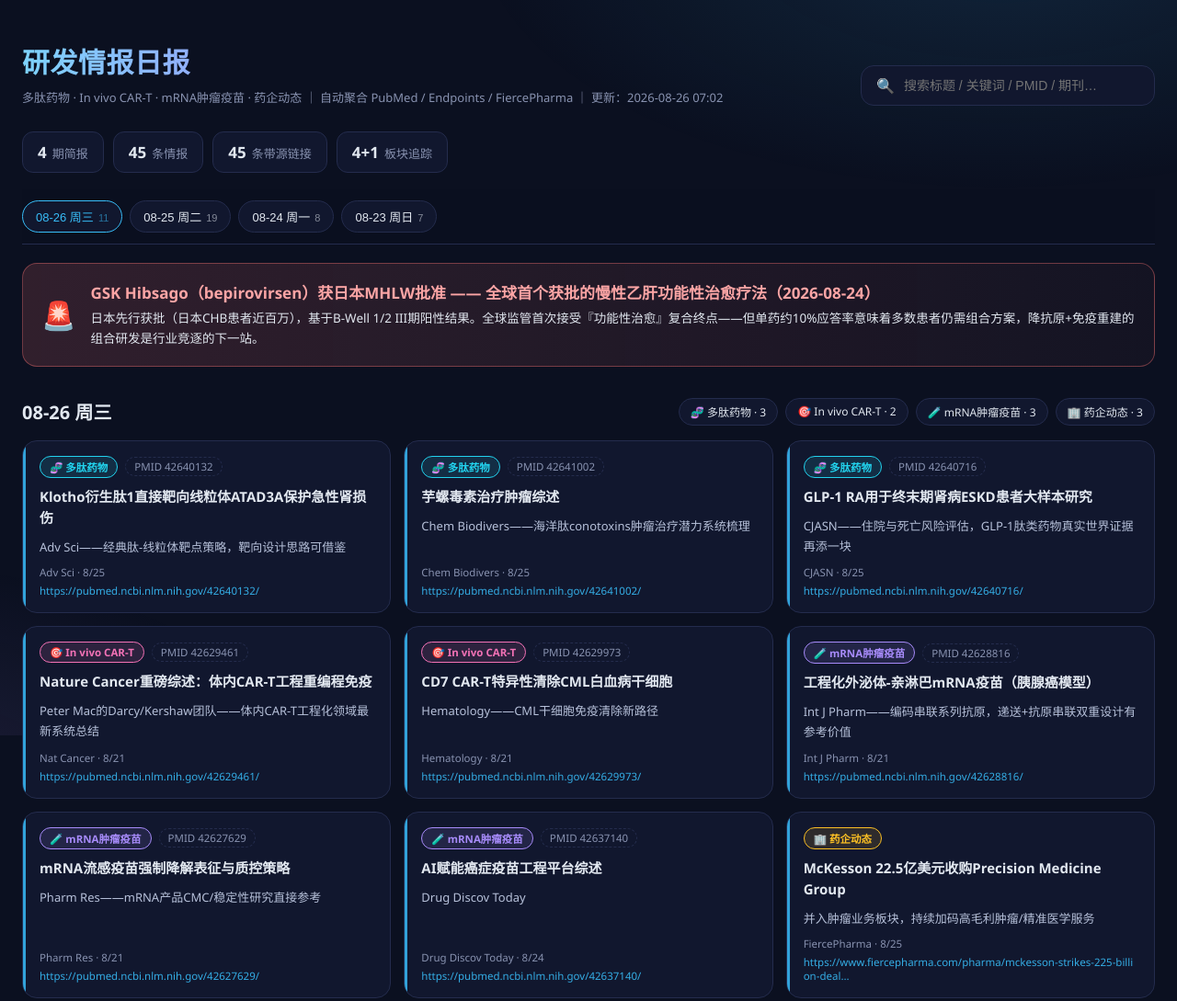
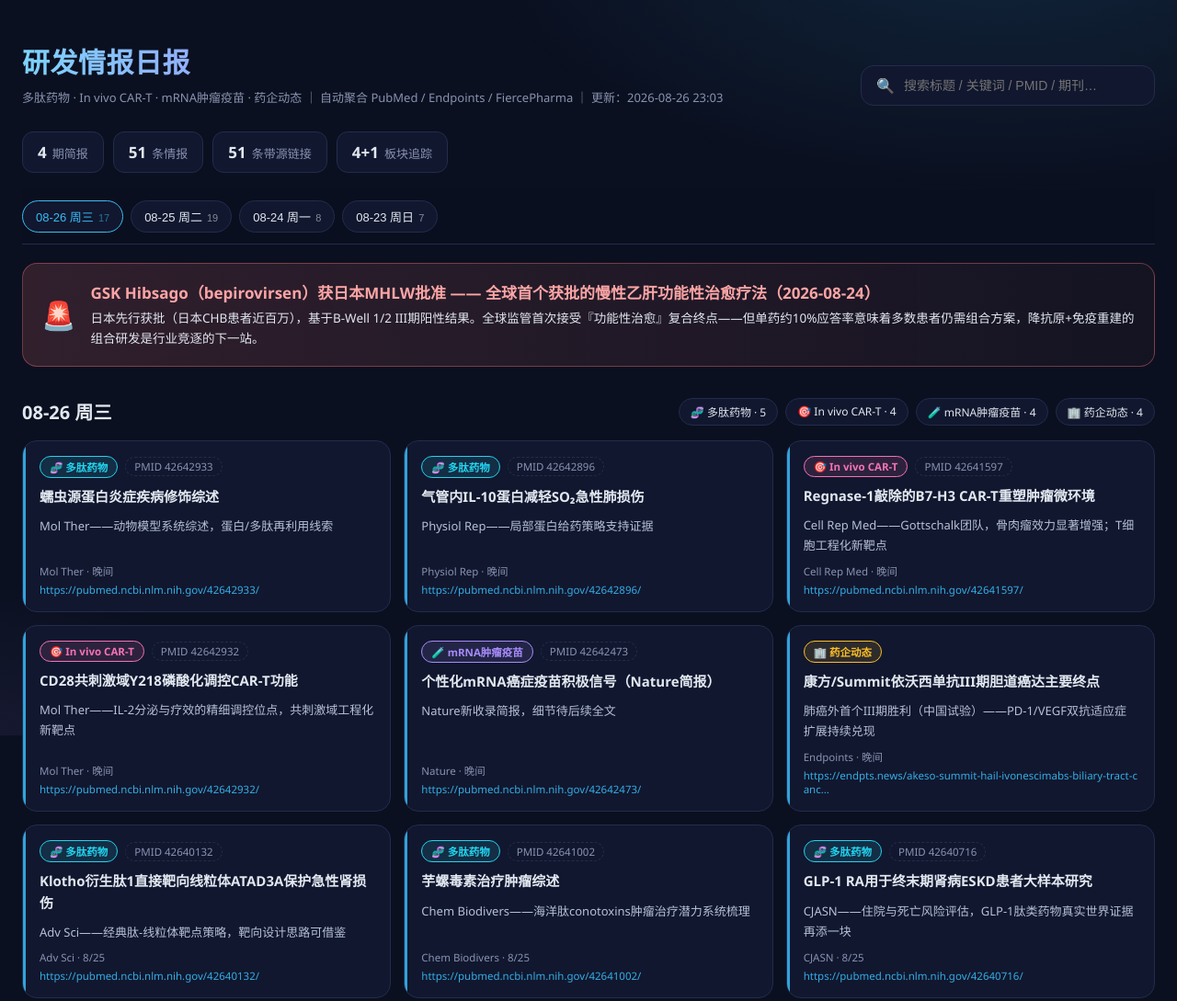
Before and after one commit to hongguohu-collab/rd-brief, a plain HTML site: page index.html in a window 1280 px wide. Shown: the top 1089 px of the page at 92% size. Drawn offline with Linux system fonts and the light colour scheme.

Commit message:
update: R&D brief dashboard

```diff
--- a/index.html
+++ b/index.html
@@ -62,17 +62,17 @@
 <header class="hero">
   <div>
     <h1>研发情报日报</h1>
-    <div class="sub">多肽药物 · In vivo CAR-T · mRNA肿瘤疫苗 · 药企动态 ｜ 自动聚合 PubMed / Endpoints / FiercePharma ｜ 更新：2026-08-26 07:02</div>
+    <div class="sub">多肽药物 · In vivo CAR-T · mRNA肿瘤疫苗 · 药企动态 ｜ 自动聚合 PubMed / Endpoints / FiercePharma ｜ 更新：2026-08-26 23:03</div>
   </div>
   <div class="search-bar">🔍 <input id="q" placeholder="搜索标题 / 关键词 / PMID / 期刊…"></div>
 </header>
 <div class="stats">
   <span class="stat"><b>4</b>期简报</span>
-  <span class="stat"><b>45</b>条情报</span>
-  <span class="stat"><b>45</b>条带源链接</span>
+  <span class="stat"><b>51</b>条情报</span>
+  <span class="stat"><b>51</b>条带源链接</span>
   <span class="stat"><b>4+1</b>板块追踪</span>
 </div>
-<nav class="nav"><button class="nav-date" data-target="day-2026-08-26">08-26 周三<span class="cnt">11</span></button><button class="nav-date" data-target="day-2026-08-25">08-25 周二<span class="cnt">19</span></button><button class="nav-date" data-target="day-2026-08-24">08-24 周一<span class="cnt">8</span></button><button class="nav-date" data-target="day-2026-08-23">08-23 周日<span class="cnt">7</span></button></nav>
+<nav class="nav"><button class="nav-date" data-target="day-2026-08-26">08-26 周三<span class="cnt">17</span></button><button class="nav-date" data-target="day-2026-08-25">08-25 周二<span class="cnt">19</span></button><button class="nav-date" data-target="day-2026-08-24">08-24 周一<span class="cnt">8</span></button><button class="nav-date" data-target="day-2026-08-23">08-23 周日<span class="cnt">7</span></button></nav>
 <div class="major-banner">
   <div class="major-icon">🚨</div>
   <div><div class="major-title">GSK Hibsago（bepirovirsen）获日本MHLW批准 —— 全球首个获批的慢性乙肝功能性治愈疗法（2026-08-24）</div><div class="major-desc">日本先行获批（日本CHB患者近百万），基于B-Well 1/2 III期阳性结果。全球监管首次接受『功能性治愈』复合终点——但单药约10%应答率意味着多数患者仍需组合方案，降抗原+免疫重建的组合研发是行业竞逐的下一站。</div></div>
@@ -80,9 +80,57 @@
 <section class="day" id="day-2026-08-26">
   <div class="day-head">
     <div class="day-date">08-26 周三<span class="sub"></span></div>
-    <div class="chips"><span class="chip" data-filter="peptide">🧬 多肽药物 · 3</span><span class="chip" data-filter="carT">🎯 In vivo CAR-T · 2</span><span class="chip" data-filter="mRNA">🧪 mRNA肿瘤疫苗 · 3</span><span class="chip" data-filter="pharma">🏢 药企动态 · 3</span></div>
+    <div class="chips"><span class="chip" data-filter="peptide">🧬 多肽药物 · 5</span><span class="chip" data-filter="carT">🎯 In vivo CAR-T · 4</span><span class="chip" data-filter="mRNA">🧪 mRNA肿瘤疫苗 · 4</span><span class="chip" data-filter="pharma">🏢 药企动态 · 4</span></div>
   </div>
-  <div class="grid"><div class="card" data-cat="peptide" data-text="klotho衍生肽1直接靶向线粒体atad3a保护急性肾损伤 adv sci——经典肽-线粒体靶点策略，靶向设计思路可借鉴 adv sci · 8/25">
+  <div class="grid"><div class="card" data-cat="peptide" data-text="蠕虫源蛋白炎症疾病修饰综述 mol ther——动物模型系统综述，蛋白/多肽再利用线索 mol ther · 晚间">
+  <div class="card-head">
+    <span class="tag" style="--c:#22d3ee;--bg:rgba(34,211,238,.12)">🧬 多肽药物</span>
+    <span class="pmid">PMID 42642933</span>
+  </div>
+  <div class="card-title">蠕虫源蛋白炎症疾病修饰综述</div>
+  <div class="card-desc">Mol Ther——动物模型系统综述，蛋白/多肽再利用线索</div>
+  <div class="card-foot"><span class="src">Mol Ther · 晚间</span><a class="card-link" href="https://pubmed.ncbi.nlm.nih.gov/42642933/" target="_blank">https://pubmed.ncbi.nlm.nih.gov/42642933/</a></div>
+</div><div class="card" data-cat="peptide" data-text="气管内il-10蛋白减轻so₂急性肺损伤 physiol rep——局部蛋白给药策略支持证据 physiol rep · 晚间">
+  <div class="card-head">
+    <span class="tag" style="--c:#22d3ee;--bg:rgba(34,211,238,.12)">🧬 多肽药物</span>
+    <span class="pmid">PMID 42642896</span>
+  </div>
+  <div class="card-title">气管内IL-10蛋白减轻SO₂急性肺损伤</div>
+  <div class="card-desc">Physiol Rep——局部蛋白给药策略支持证据</div>
+  <div class="card-foot"><span class="src">Physiol Rep · 晚间</span><a class="card-link" href="https://pubmed.ncbi.nlm.nih.gov/42642896/" target="_blank">https://pubmed.ncbi.nlm.nih.gov/42642896/</a></div>
+</div><div class="card" data-cat="carT" data-text="regnase-1敲除的b7-h3 car-t重塑肿瘤微环境 cell rep med——gottschalk团队，骨肉瘤效力显著增强；t细胞工程化新靶点 cell rep med · 晚间">
+  <div class="card-head">
+    <span class="tag" style="--c:#f472b6;--bg:rgba(244,114,182,.12)">🎯 In vivo CAR-T</span>
+    <span class="pmid">PMID 42641597</span>
+  </div>
+  <div class="card-title">Regnase-1敲除的B7-H3 CAR-T重塑肿瘤微环境</div>
+  <div class="card-desc">Cell Rep Med——Gottschalk团队，骨肉瘤效力显著增强；T细胞工程化新靶点</div>
+  <div class="card-foot"><span class="src">Cell Rep Med · 晚间</span><a class="card-link" href="https://pubmed.ncbi.nlm.nih.gov/42641597/" target="_blank">https://pubmed.ncbi.nlm.nih.gov/42641597/</a></div>
+</div><div class="card" data-cat="carT" data-text="cd28共刺激域y218磷酸化调控car-t功能 mol ther——il-2分泌与疗效的精细调控位点，共刺激域工程化新靶点 mol ther · 晚间">
+  <div class="card-head">
+    <span class="tag" style="--c:#f472b6;--bg:rgba(244,114,182,.12)">🎯 In vivo CAR-T</span>
+    <span class="pmid">PMID 42642932</span>
+  </div>
+  <div class="card-title">CD28共刺激域Y218磷酸化调控CAR-T功能</div>
+  <div class="card-desc">Mol Ther——IL-2分泌与疗效的精细调控位点，共刺激域工程化新靶点</div>
+  <div class="card-foot"><span class="src">Mol Ther · 晚间</span><a class="card-link" href="https://pubmed.ncbi.nlm.nih.gov/42642932/" target="_blank">https://pubmed.ncbi.nlm.nih.gov/42642932/</a></div>
+</div><div class="card" data-cat="mRNA" data-text="个性化mrna癌症疫苗积极信号（nature简报） nature新收录简报，细节待后续全文 nature · 晚间">
+  <div class="card-head">
+    <span class="tag" style="--c:#a78bfa;--bg:rgba(167,139,250,.12)">🧪 mRNA肿瘤疫苗</span>
+    <span class="pmid">PMID 42642473</span>
+  </div>
+  <div class="card-title">个性化mRNA癌症疫苗积极信号（Nature简报）</div>
+  <div class="card-desc">Nature新收录简报，细节待后续全文</div>
+  <div class="card-foot"><span class="src">Nature · 晚间</span><a class="card-link" href="https://pubmed.ncbi.nlm.nih.gov/42642473/" target="_blank">https://pubmed.ncbi.nlm.nih.gov/42642473/</a></div>
+</div><div class="card" data-cat="pharma" data-text="康方/summit依沃西单抗iii期胆道癌达主要终点 肺癌外首个iii期胜利（中国试验）——pd-1/vegf双抗适应症扩展持续兑现 endpoints · 晚间">
+  <div class="card-head">
+    <span class="tag" style="--c:#fbbf24;--bg:rgba(251,191,36,.12)">🏢 药企动态</span>
+
+  </div>
+  <div class="card-title">康方/Summit依沃西单抗III期胆道癌达主要终点</div>
+  <div class="card-desc">肺癌外首个III期胜利（中国试验）——PD-1/VEGF双抗适应症扩展持续兑现</div>
+  <div class="card-foot"><span class="src">Endpoints · 晚间</span><a class="card-link" href="https://endpts.news/akeso-summit-hail-ivonescimabs-biliary-tract-cancer-win-in-china-only-phase-3-trial/" target="_blank">https://endpts.news/akeso-summit-hail-ivonescimabs-biliary-tract-canc…</a></div>
+</div><div class="card" data-cat="peptide" data-text="klotho衍生肽1直接靶向线粒体atad3a保护急性肾损伤 adv sci——经典肽-线粒体靶点策略，靶向设计思路可借鉴 adv sci · 8/25">
   <div class="card-head">
     <span class="tag" style="--c:#22d3ee;--bg:rgba(34,211,238,.12)">🧬 多肽药物</span>
     <span class="pmid">PMID 42640132</span>
@@ -463,7 +511,7 @@
 </div></div>
 </section>
 <div class="empty" id="empty">没有匹配的条目 —— 换个关键词试试</div>
-<footer>由 Claw 维护 · 数据每日由晨间/晚间追踪任务自动更新 · 引用请以 PubMed / 官方新闻稿原文为准<br>本页面离线可用，双击即开 · 生成时间 2026-08-26 07:02</footer>
+<footer>由 Claw 维护 · 数据每日由晨间/晚间追踪任务自动更新 · 引用请以 PubMed / 官方新闻稿原文为准<br>本页面离线可用，双击即开 · 生成时间 2026-08-26 23:03</footer>
 </div>
 <script>
 const q = document.getElementById('q');
```
